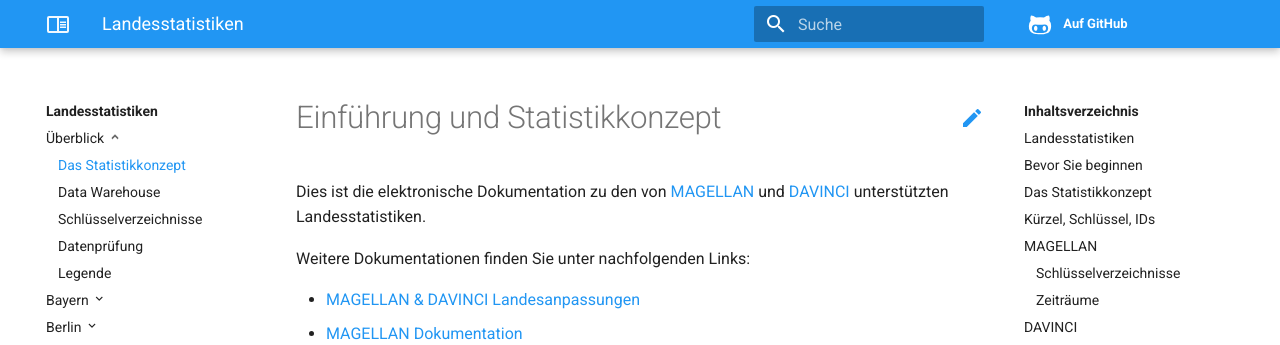
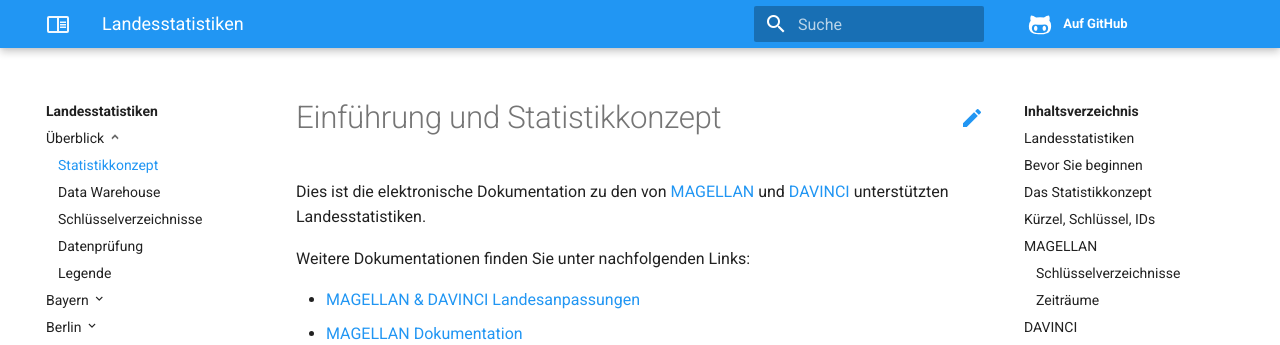
Before and after one commit to stuebersystems/doc.ls.de, an MkDocs documentation site: the page built from docs/index.md, in a window 1280 px wide and 900 px high. Shown: the top 345 px of the window. Built offline with MkDocs 1.6.1, drawn with Linux system fonts in a browser that asks for light colours.

Commit message:
no message

```diff
--- a/mkdocs.yml
+++ b/mkdocs.yml
@@ -48,7 +48,7 @@ markdown_extensions:
 # Navigation
 nav:
 - Überblick:
-  - Das Statistikkonzept: index.md
+  - Statistikkonzept: index.md
   - Data Warehouse: das-datawarehouse.md
   - Schlüsselverzeichnisse: schluesselverzeichnisse.md
   - Datenprüfung: datenpruefung.md
```
